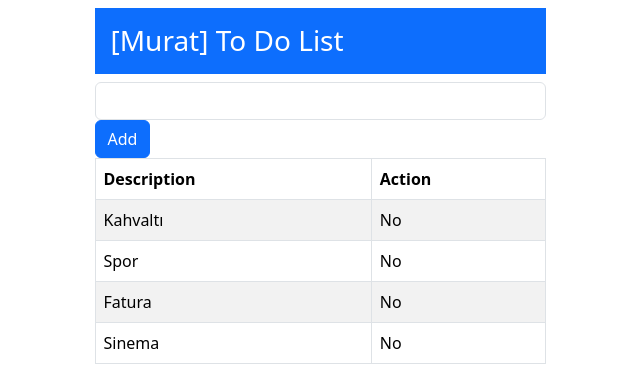
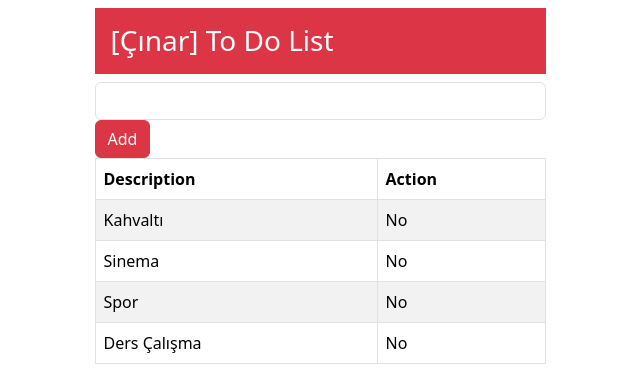
Before and after one commit to MuratKymc/todoApp, an Angular app: page / in a window 1280 px wide. Shown: the top 392 px of the page, without its empty margins (320-960 px from the left). Built offline with nearby package versions, Linux system fonts and the light colour scheme.

Commit message:
3: Model binding

```diff
--- a/src/app/app.component.html
+++ b/src/app/app.component.html
@@ -3,13 +3,13 @@
     <div class="col-5">
 
 
-      <h3 class="bg-primary text-white p-3">
-        [Murat] To Do List
+      <h3 class="bg-danger text-white p-3">
+        [{{user}}] To Do List
       </h3>
 
       <input type="text" class="form-control">
       <div class="input-group-append">
-        <button class="btn btn-primary">Add</button>
+        <button class="btn btn-danger">Add</button>
       </div>
 
 
@@ -22,23 +22,10 @@
         </thead>
 
         <tbody>
-          <tr>
-            <td>Kahvaltı</td>
-            <td>No</td>
+          <tr *ngFor="let item of items">
+            <td>{{ item.description}}</td>
+            <td>{{ item.action}}</td>
           </tr>
-          <tr>
-            <td>Spor</td>
-            <td>No</td>
-          </tr>
-          <tr>
-            <td>Fatura</td>
-            <td>No</td>
-          </tr>
-          <tr>
-            <td>Sinema</td>
-            <td>No</td>
-          </tr>
-
         </tbody>
       </table>
 
--- a/src/app/app.component.ts
+++ b/src/app/app.component.ts
@@ -7,4 +7,11 @@ import { Component } from '@angular/core';
 })
 export class AppComponent {
   title = 'todoApp';
+  user ='Çınar'
+  items = [
+    {description:"Kahvaltı", action:"No"},
+    {description:"Sinema", action:"No"},
+    {description:"Spor", action:"No"},
+    {description:"Ders Çalışma", action:"No"}
+  ];
 }
```
